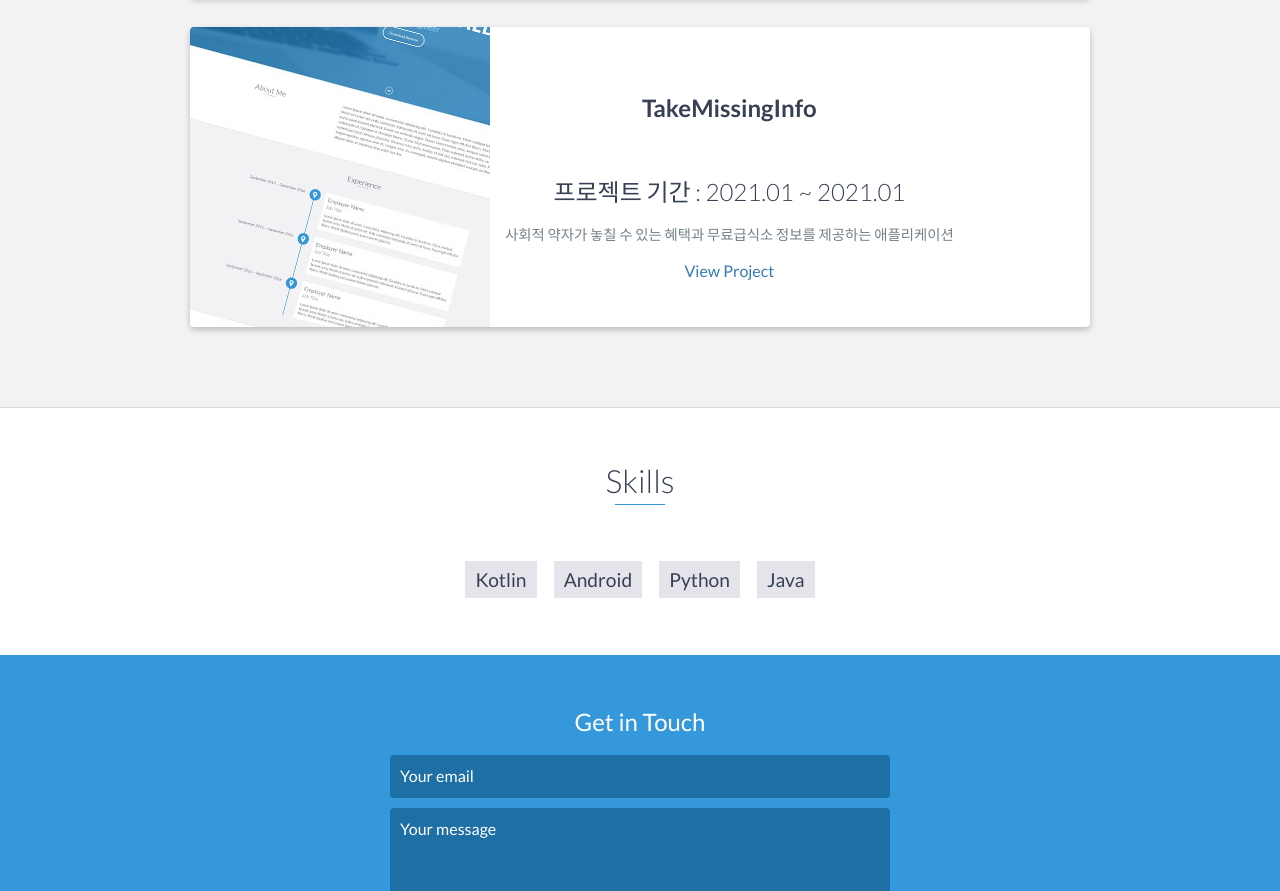
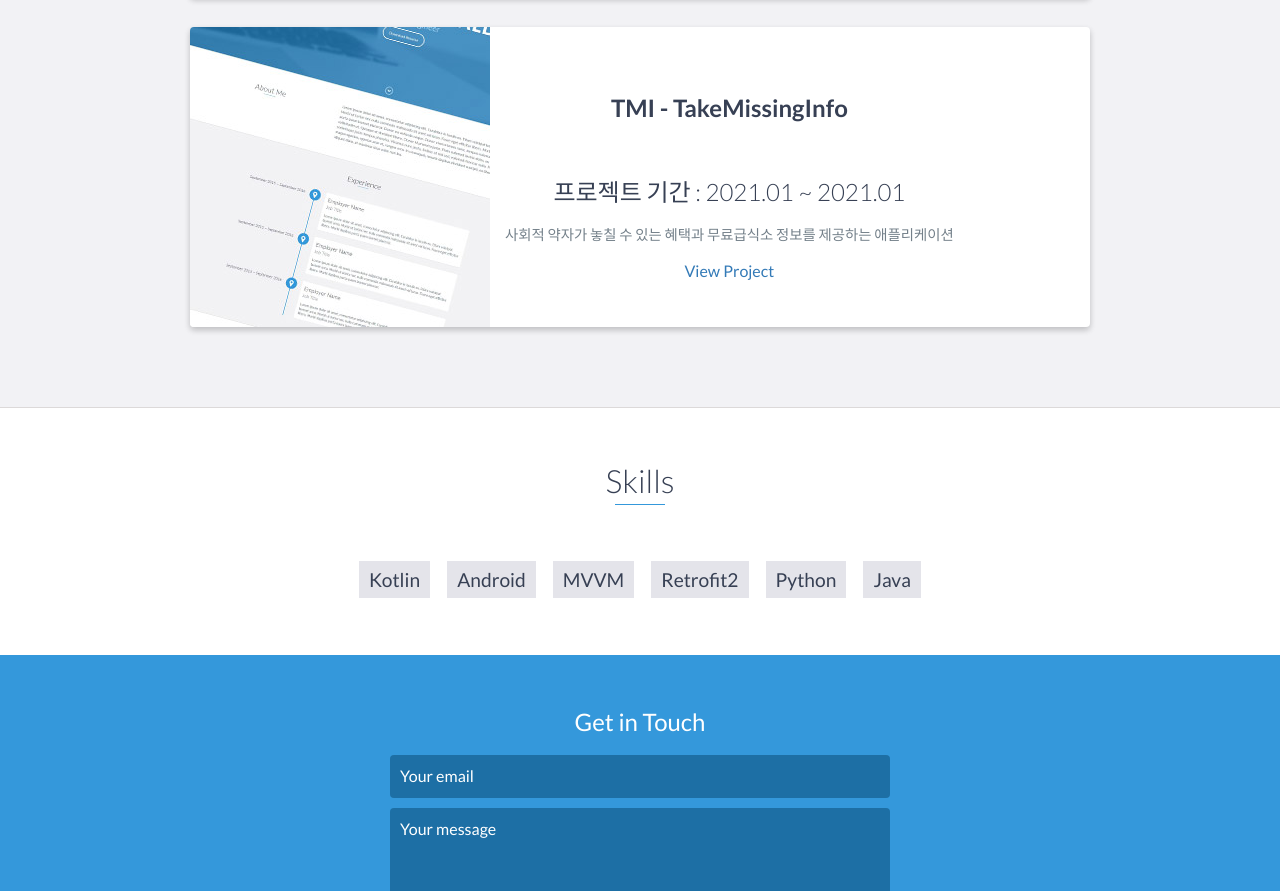
Before and after one commit to garam918/garam918.github.io, a website: page index.html in a window 1280 px wide. Shown: the part 2462-3353 px from the top of the page. Drawn offline with nearby package versions, Linux system fonts and the light colour scheme.

Commit message:
Update index.html

```diff
--- a/index.html
+++ b/index.html
@@ -154,7 +154,7 @@
                     </div>
                     <!-- End .project-image -->
                     <div class="project-info">
-                        <h2>TakeMissingInfo</h2>
+                        <h2>TMI - TakeMissingInfo</h2>
                         <h3>프로젝트 기간 : 2021.01 ~ 2021.01</h3>
                         <p>
                             사회적 약자가 놓칠 수 있는 혜택과 무료급식소 정보를 제공하는 애플리케이션
@@ -174,6 +174,8 @@
         <ul>
             <li>Kotlin</li>
             <li>Android</li>
+            <li>MVVM</li>
+            <li>Retrofit2</li>
             <li>Python</li>
             <li>Java</li>
         </ul>
```
